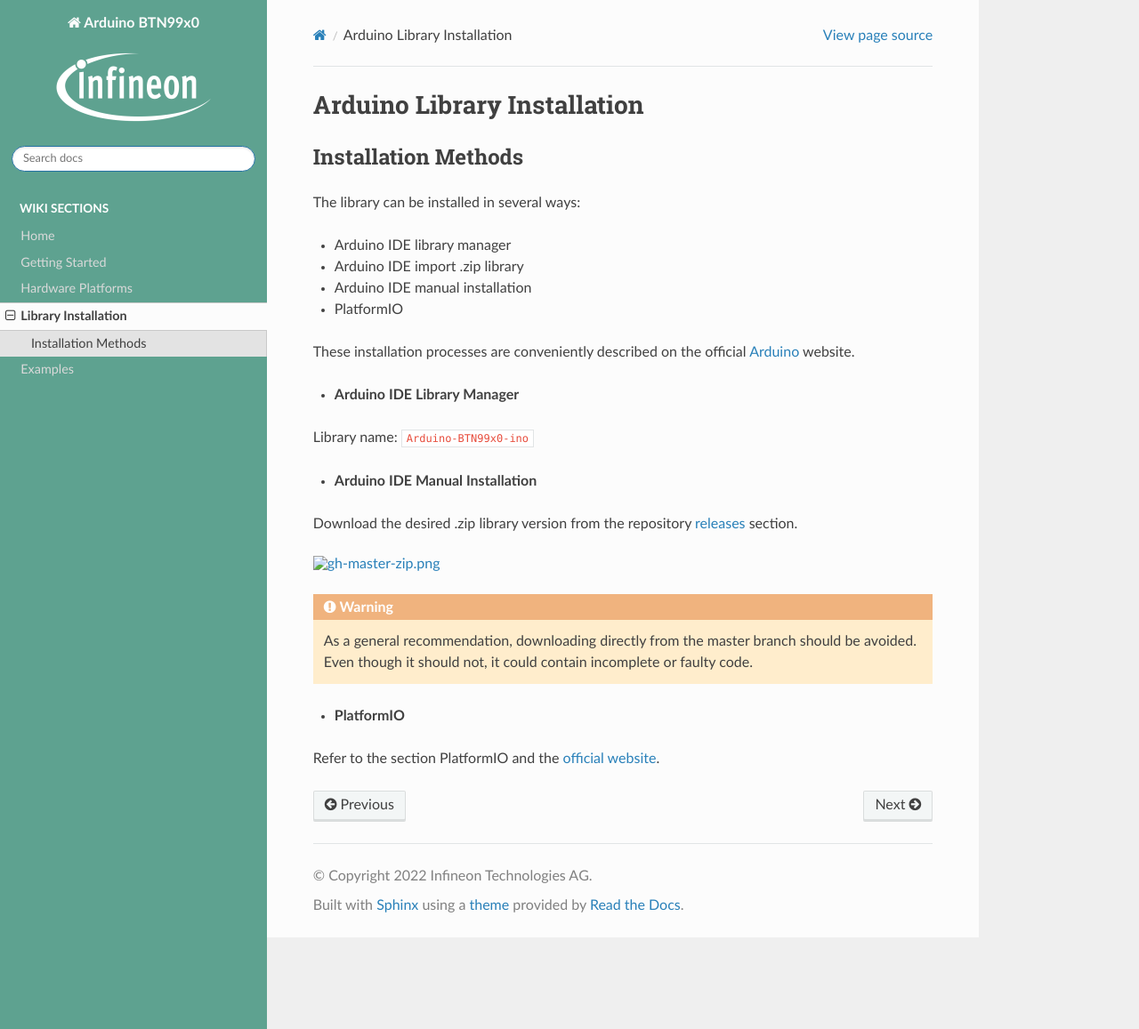
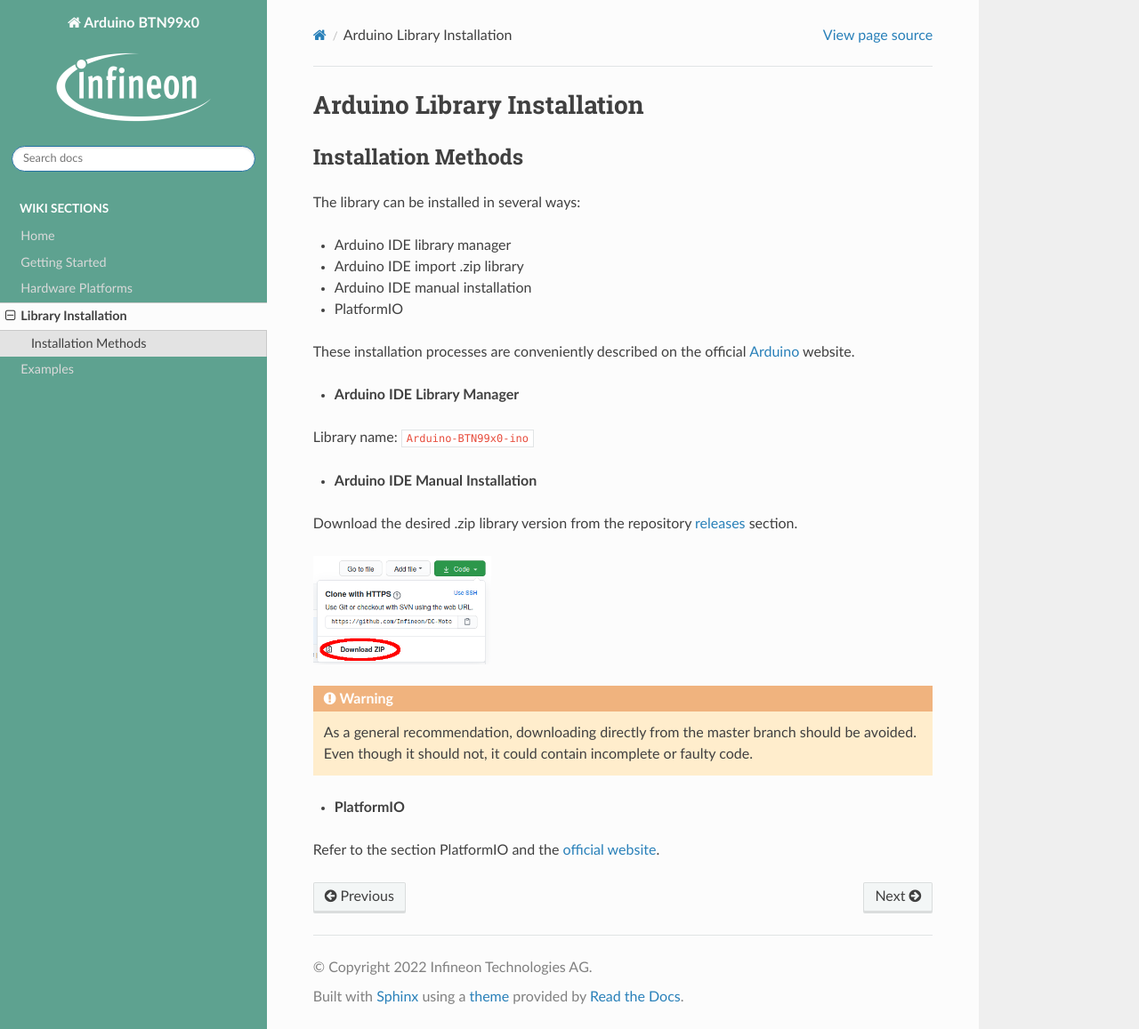
Before and after one commit to Infineon/arduino-motix-btn99x0, a Sphinx documentation site: the page built from docs/lib-install.rst, in a window 1280 px wide and 1157 px high. Shown: the whole window at 89% size. Built offline with Sphinx 7.4.7 and the Read the Docs theme 2.0.0, drawn with Linux system fonts in a browser that asks for light colours; pages that are not in the unit, such as notebooks, are missing from menus.

```diff
--- a/docs/getting-started.rst
+++ b/docs/getting-started.rst
@@ -24,7 +24,7 @@
 DC-SHIELD_BTN9970LV
 """""""""""""""""""""""""""""""""""
 
-.. image:: btn99x0_shield.png
+.. image:: img/btn99x0_shield.png
     :height: 200
 
 Required Software
--- a/docs/hw-platforms.rst
+++ b/docs/hw-platforms.rst
@@ -25,8 +25,8 @@
 
 Chip only
 """""""""
-* `BTN9970<https://www.infineon.com/cms/en/product/power/motor-control-ics/brushed-dc-motor-driver-ics/single-half-bridge-ics/btn9970lv/>`_
-* `BTN9990<https://www.infineon.com/cms/en/product/power/motor-control-ics/brushed-dc-motor-driver-ics/single-half-bridge-ics/btn9990lv/>`_
+* `BTN9970 <https://www.infineon.com/cms/en/product/power/motor-control-ics/brushed-dc-motor-driver-ics/single-half-bridge-ics/btn9970lv/>`_
+* `BTN9990 <https://www.infineon.com/cms/en/product/power/motor-control-ics/brushed-dc-motor-driver-ics/single-half-bridge-ics/btn9990lv/>`_
 
 Supported MCU Platforms
 -----------------------
--- a/docs/lib-install.rst
+++ b/docs/lib-install.rst
@@ -27,7 +27,7 @@
 
 .. _releases: https://github.com/Infineon/arduino-btn99x0/releases
 
-.. image:: gh-master-zip.png
+.. image:: img/gh-master-zip.png
     :width: 200
 
 .. warning::
```
